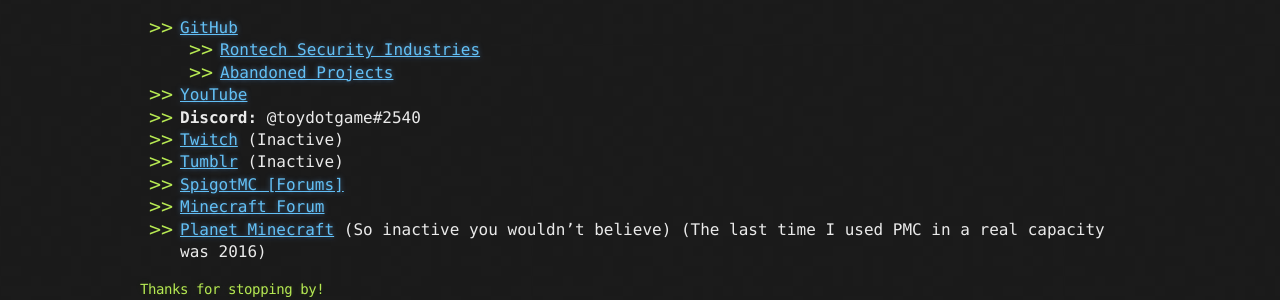
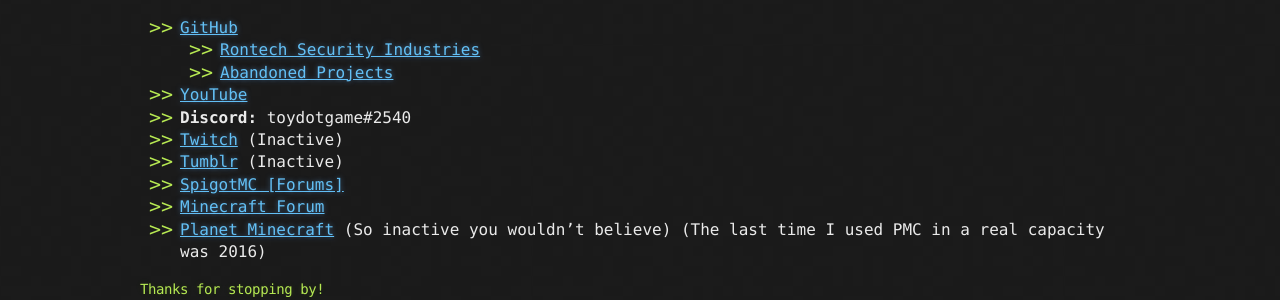
Before and after one commit to Toydotgame/Toydotgame.github.io, a Jekyll site: the page built from index.md, in a window 1280 px wide. Shown: the part 487-787 px from the top of the page. Built offline with Jekyll 4.4.1, drawn with Linux system fonts in a browser that asks for light colours; our own code applies the rules of GitHub Pages for plain Markdown files; the repository's description, which GitHub fills in, is left out; part of the change alters nothing that is shown.

```diff
--- a/index.md
+++ b/index.md
@@ -10,9 +10,9 @@ I made this little site to showcase applications and projects I'm currently maki
 ### A List of my Online Accounts:
 * [GitHub](https://github.com/toydotgame)
 	* [Rontech Security Industries](https://github.com/rontech-si)
-	* [Abandoned Projects](https://github.com/toys-discarded-projects)
+	* [Abandoned Projects](https://github.com/toydotgames-archive)
 * [YouTube](https://www.youtube.com/channel/UCgkC2xFIPZCLEadyYZCsbWw)
-* **Discord:** @toydotgame\#2540
+* **Discord:** toydotgame\#2540
 * [Twitch](https://www.twitch.tv/toydotgame) (Inactive)
 * [Tumblr](https://toydotgame.tumblr.com/) (Inactive)
 * [SpigotMC \[Forums\]](https://www.spigotmc.org/members/toydotgam.1096646/)
```
